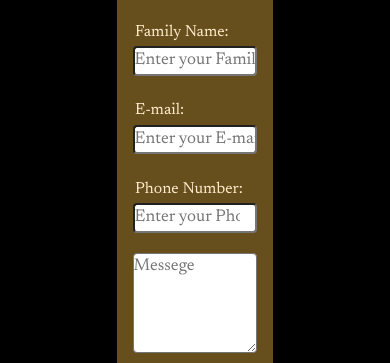
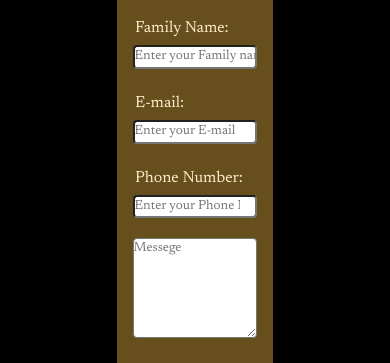
Before and after one commit to Matias-Orciani/Desafio-7---SASS, a website: page contact.html in a window 390 px wide. Shown: the part 176-539 px from the top of the page. Drawn offline with nearby package versions, Linux system fonts and the light colour scheme; a web font is replaced by a local one.

Commit message:
Retoques en forma de organizar 2 y en el responsive del formulario

```diff
--- a/scss/responsive/_responsive.scss
+++ b/scss/responsive/_responsive.scss
@@ -26,11 +26,11 @@
     "c d"
     "e f";
     gap: 20px;
-}
+    }
     .img-works-a {
     width: 300px;
     border-radius: 3px;
-}
+    }
 
 /*Seccion Works b*/
     .div-works-b{
@@ -41,11 +41,19 @@
     "c d"
     "e f";
     gap: 20px;
-}
+    }
     .img-works-b {
     width: 300px;
     border-radius: 3px;
-}
+    }
+
+    /*Formulario de Contacto*/
+    form {
+    min-width: 40%;
+    }
+    .relleno {
+    font-size: smaller;
+    }
 }
 @media screen and (max-width: 991px){
 
```
Also changed, not shown: css/style.css, 1 other file.
